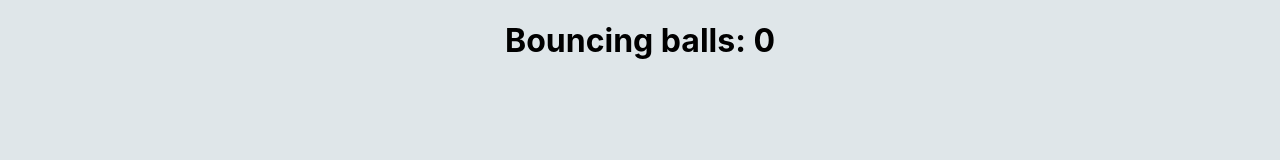
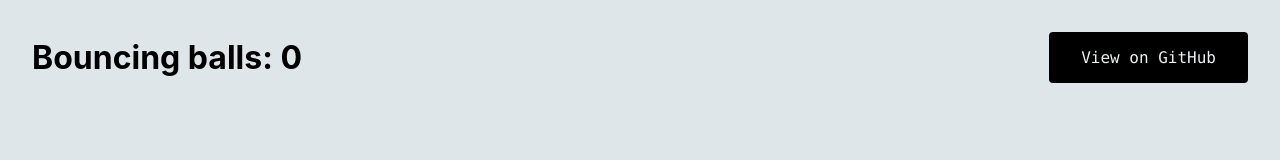
Before and after one commit to lewisjfoster/bouncing-balls, a React app: page / in a window 1280 px wide. Built offline with nearby package versions, Linux system fonts and the light colour scheme; some packages are replaced by stand-ins of ours.

Commit message:
feat: add GitHub button

```diff
--- a/package.json
+++ b/package.json
@@ -22,6 +22,7 @@
     "babel-eslint": "^10.1.0",
     "babel-jest": "^26.0.1",
     "babel-loader": "^8.1.0",
+    "babel-plugin-react-remove-properties": "^0.3.0",
     "babel-preset-react": "^6.24.1",
     "css-loader": "^3.5.3",
     "enzyme": "^3.11.0",
--- a/src/components/App/App.css
+++ b/src/components/App/App.css
@@ -1,3 +1,7 @@
+* {
+    box-sizing: border-box;
+}
+
 body {
     margin: 0;
     overflow: hidden;
@@ -11,4 +15,5 @@ body {
     width: 100%;
     height: 100%;
     background-color: #dfe6e9;
+    z-index: -1;
 }
--- a/src/components/App/App.js
+++ b/src/components/App/App.js
@@ -14,12 +14,14 @@ const App = () => {
     };
 
     return (
-        <div className={styles.clickableArea} onClick={addNewBall}>
+        <>
             <Header title={lang.title + bouncyBalls.length} onClick={addNewBall} />
-            {bouncyBalls.map((ball) => (
-                <BouncyBall key={ball.id} initialX={ball.x} initialY={ball.y} />
-            ))}
-        </div>
+            <div className={styles.clickableArea} onClick={addNewBall} data-id="clickable-area">
+                {bouncyBalls.map((ball) => (
+                    <BouncyBall key={ball.id} initialX={ball.x} initialY={ball.y} />
+                ))}
+            </div>
+        </>
     );
 };
 
--- a/src/components/Header/Header.css
+++ b/src/components/Header/Header.css
@@ -1,6 +1,48 @@
 .header {
-    position: fixed;
+    display: flex;
+    align-items: center;
+    justify-content: space-between;
+    flex-direction: column;
+    box-sizing: border-box;
+    width: 100%;
+    padding: 2rem;
+
+    @media (min-width: 768px) {
+        display: flex;
+        flex-direction: row;
+        justify-content: space-between;
+    }
+}
+
+.title {
+    margin: 0 0 2rem;
+
+    @media (min-width: 768px) {
+        margin: 0;
+    }
+}
+
+.button {
+    background-color: #000;
+    color: #ecf0f1;
+    padding: 1rem 2rem;
+    border-radius: 0.25rem;
+    font-family: 'Lucida Console', Monaco, monospace;
+    transition: box-shadow 0.25s;
+    user-select: none;
+    text-decoration: none;
+    border: none;
     width: 100%;
     text-align: center;
-    user-select: none;
+
+    &:hover,
+    &:focus,
+    &:active {
+        outline: 0;
+        box-shadow: 0 0 3rem #bdc3c7;
+    }
+
+    @media (min-width: 768px) {
+        width: auto;
+    }
 }
--- a/src/components/Header/Header.js
+++ b/src/components/Header/Header.js
@@ -2,8 +2,20 @@ import React from 'react';
 import PropTypes from 'prop-types';
 
 import styles from './Header.css';
+import lang from '../../libs/lang';
+import { gitHubLink } from '../../libs/constants';
 
-const Header = ({ title }) => <h1 className={styles.header}>{title}</h1>;
+const Header = ({ title }) => (
+    <div className={styles.header}>
+        <h1 className={styles.title} data-id="title">
+            {title}
+        </h1>
+
+        <a href={gitHubLink} target="_blank" rel="noreferrer" className={styles.button} data-id="link">
+            {lang.link}
+        </a>
+    </div>
+);
 
 Header.propTypes = {
     title: PropTypes.string.isRequired,
--- /dev/null
+++ b/src/libs/constants.js
@@ -0,0 +1,2 @@
+/* eslint-disable import/prefer-default-export */
+export const gitHubLink = 'https://github.com/lewisjfoster/bouncing-balls';
--- a/src/libs/lang.js
+++ b/src/libs/lang.js
@@ -1,3 +1,4 @@
 export default {
     title: 'Bouncing balls: ',
+    link: 'View on GitHub',
 };
```
Also changed, not shown: src/components/App/index.test.js (+9 -9 lines), src/components/Header/index.test.js (+20 -1 lines), .babelrc, 1 other file.
